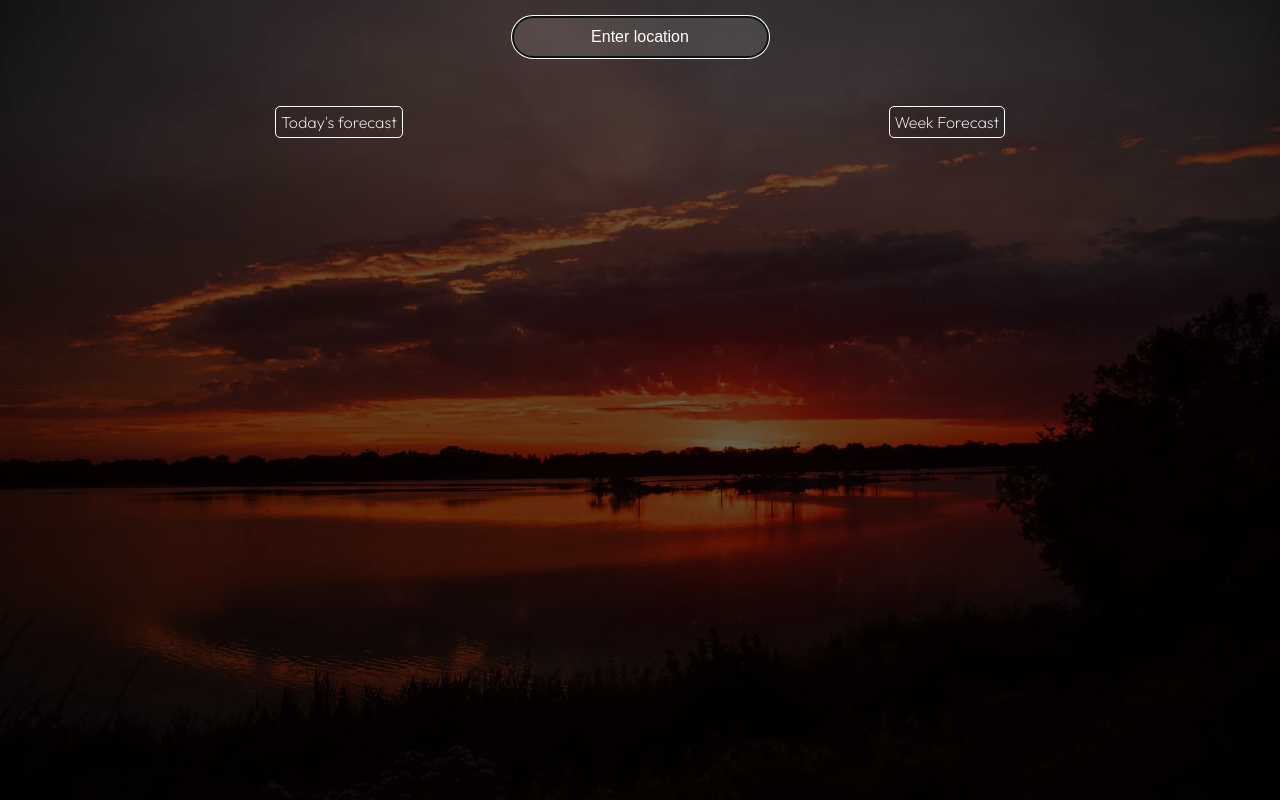
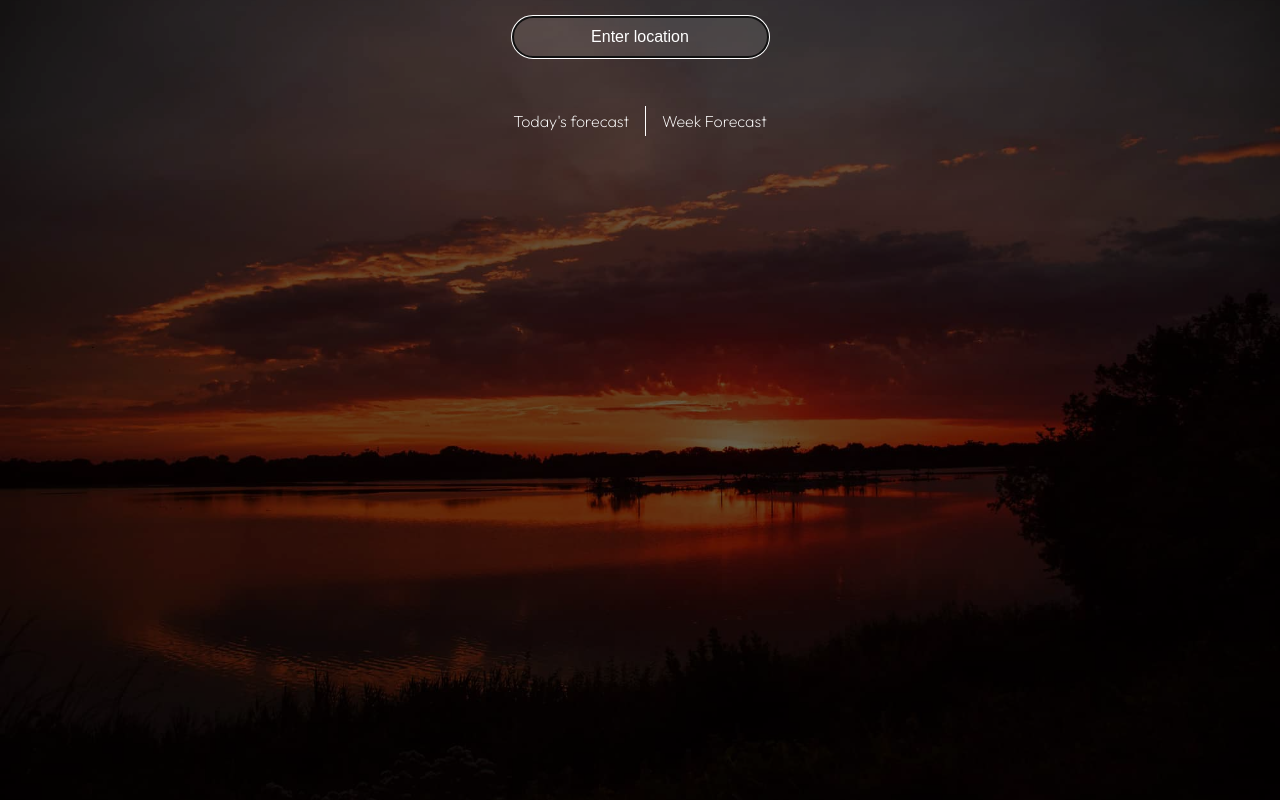
Before and after one commit to nemanjajovic/react-weather, a React (Create React App) app: page /week-forecast in a window 1280 px wide. Built offline with nearby package versions, Linux system fonts and the light colour scheme.

Commit message:
improved coord and links styling

```diff
--- a/src/components/Header.js
+++ b/src/components/Header.js
@@ -9,7 +9,7 @@ const Header = () => {
       <div className="top">
         <div className="location">{data.name ? <p>{data.name}</p> : null}</div>
         {data.coord ? (
-          <p>{`lon: ${data.coord.lon} / lat: ${data.coord.lat}`}</p>
+          <p className="coord">{`lon: ${data.coord.lon} / lat: ${data.coord.lat}`}</p>
         ) : null}
         <div className="temp">
           {/* Added +1 degree for better accuracy, disable if necessary */}
--- a/src/index.css
+++ b/src/index.css
@@ -70,11 +70,26 @@ h2 {
   font-size: 1rem;
 }
 
-.app .subtitle {
-  font-size: 1.1rem;
+.links {
+  display: flex;
+  padding: 2rem 2rem;
+  flex-direction: row;
+  justify-content: center;
+  /* justify-content: space-around; */
+}
+
+.links .link-item {
   font-weight: 300;
-  text-align: center;
-  padding: 0 0 1rem 0;
+  color: #fff;
+  text-decoration: none;
+  /* border-right: 1px solid #fff;
+  border-left: 1px solid #fff; */
+  padding: 0.3rem 1rem;
+  /* border-radius: 5px; */
+}
+
+.links > :first-child {
+  border-right: 1px solid #fff;
 }
 
 .container {
@@ -88,14 +103,18 @@ h2 {
   justify-content: space-between;
 }
 
+.app .top {
+  width: 100%;
+  margin: 1rem auto;
+}
+
 .app .location {
   font-size: 1.3rem;
   font-weight: 300;
 }
 
-.app .top {
-  width: 100%;
-  margin: 1rem auto;
+.app .coord {
+  font-weight: 300;
 }
 
 .app .description {
@@ -120,21 +139,7 @@ h2 {
   background-color: rgba(255,255,255,0.2);
 }
 
-.links {
-  display: flex;
-  padding: 2rem 2rem;
-  flex-direction: row;
-  justify-content: space-around;
-}
 
-.links .link-item {
-  font-weight: 300;
-  color: #fff;
-  text-decoration: none;
-  border: 1px solid #fff;
-  padding: 0.3rem 0.3rem;
-  border-radius: 5px;
-}
 
 @media only screen and (max-width: 340px){
   .app input {
```
